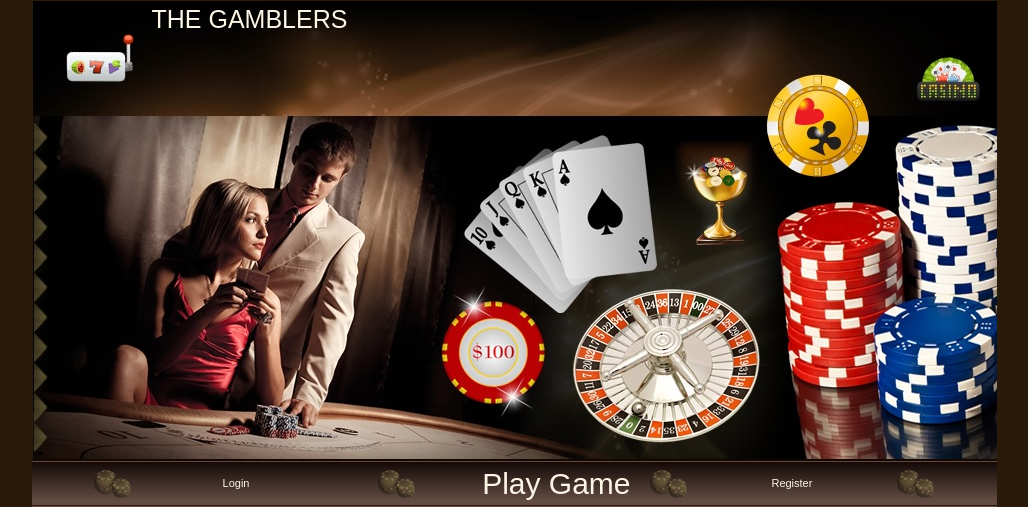
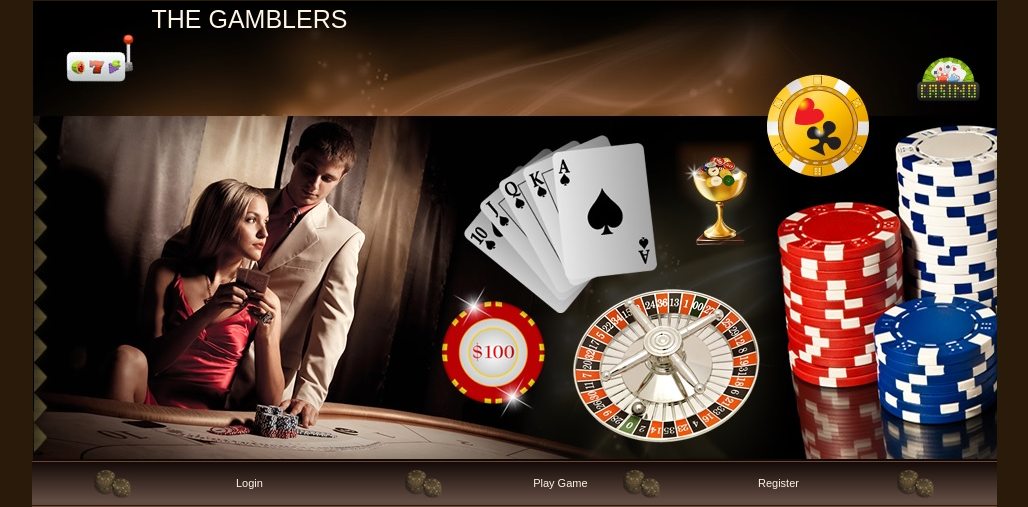
Before and after one commit to parasmehan123/theGambler, a Django app: page / in a window 1280 px wide. Shown: the top 507 px of the page, without its empty margins (126-1154 px from the left). Run offline with Django 3.2, Linux system fonts and the light colour scheme; data that the repository does not hold is empty; some libraries are stand-ins or nearby versions.

Commit message:
Update index.html

```diff
--- a/casino/templates/casino/index.html
+++ b/casino/templates/casino/index.html
@@ -49,7 +49,7 @@
                 <td align="center" valign="middle" width="50"><a href={% url 'profile' %} style="color:OldLace" class="navbar2">Profile</a></td>
                 <td valign="top" width="37"></td>
 		<td valign="top" width="37"><img src="{% static 'casino/images/nav_dvd.jpg' %}" height="46" width="37"></td>
-                <td align="center" valign="middle" width="50"><a href="{% url 'play' %}" style="font-size:25px;color:OldLace;font-size:30px; "  class="navbar2">Play Game</a></td>
+                <td align="center" valign="middle" width="50"><a href="{% url 'play' %}" style="color:OldLace; "  class="navbar2">Play Game</a></td>
                 <td valign="top" width="37"><img src={% static 'casino/images/nav_dvd.jpg' %} height="46" width="37"></td>
                 <td align="center" valign="middle" width="50"><a href={% url 'logout' %} style="color:OldLace" class="navbar2">Logout</a></td>
                 <td valign="top" align="right" width="37"><img src={% static 'casino/images/nav_dvd.jpg' %} height="46" width="37"></td>
@@ -58,7 +58,7 @@
                 <td align="center" valign="middle" width="50"><a href={% url 'login' %} style="color:OldLace" class="navbar2">Login</a></td>
                 <td valign="top" width="37"></td>
 		<td valign="top" width="37"><img src="{% static 'casino/images/nav_dvd.jpg' %}" height="46" width="37"></td>
-                <td align="center" valign="middle" width="50"><a href="{% url 'play' %}" style="font-size:25px;color:OldLace;font-size:30px; "  class="navbar2">Play Game</a></td>
+                <td align="center" valign="middle" width="50"><a href="{% url 'play' %}" style="color:OldLace; "  class="navbar2">Play Game</a></td>
                 <td valign="top" width="37"><img src={% static 'casino/images/nav_dvd.jpg' %} height="46" width="37"></td>
                 <td align="center" valign="middle" width="50"><a href={% url 'register' %} style="color:OldLace" class="navbar2">Register</a></td>
                 <td valign="top" align="right" width="37"><img src={% static 'casino/images/nav_dvd.jpg' %} height="46" width="37"></td>
```
